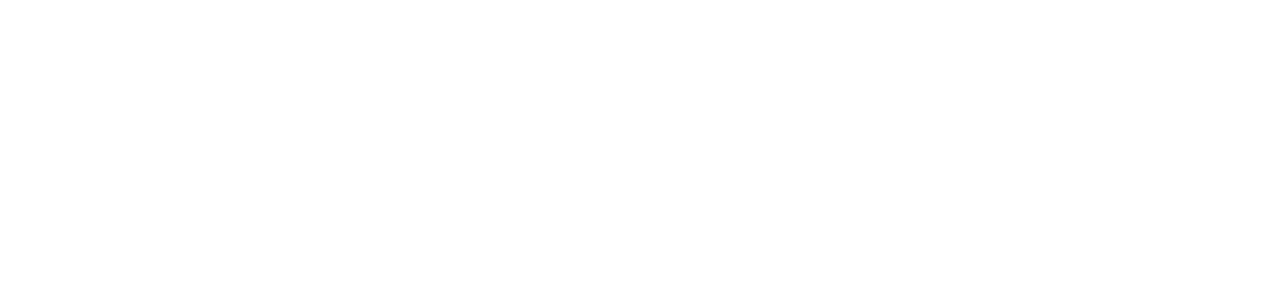
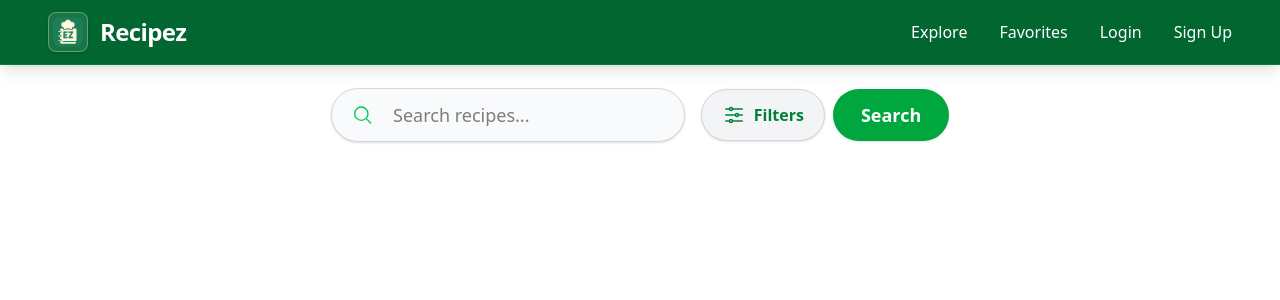
Before and after one commit to Frozenlnferno/RecipEZ-Frontend, a React (Vite) app: page /results in a window 1280 px wide. Before the commit this address had no page. Shown: the top 300 px of the page. Built offline with nearby package versions, Linux system fonts and the light colour scheme.

Commit message:
Started working on search features

```diff
--- a/src/App.jsx
+++ b/src/App.jsx
@@ -4,7 +4,7 @@ import { Routes, Route, Navigate } from 'react-router-dom';
 import LandingPage from './pages/Landing/LandingPage.jsx';
 import LoginPage from './pages/Login/LoginPage.jsx';
 import SignUpPage from './pages/SignUp/SignUpPage.jsx';
-import ExplorePage from './pages/Explore/ExplorePage.jsx';
+import ResultsPage from './pages/Explore/ResultsPage.jsx';
 import SearchPage from './pages/Explore/SearchPage.jsx';
 import PopularPage from './pages/RecipeSection/PopularPage.jsx';
 import RecipePage from './pages/RecipeSection/RecipePage.jsx';
@@ -16,7 +16,7 @@ function App() {
             <Route path="/landing" element={ <LandingPage />} />
             <Route path="/login" element={ <LoginPage /> } />
             <Route path="/signup" element={ <SignUpPage /> } />
-            <Route path="/explore" element={ <ExplorePage /> } />
+            <Route path="/results" element={ <ResultsPage /> } />
             <Route path="/search" element={ <SearchPage /> } />
             <Route path="/recipes/:id" element={ <RecipePage /> } />
             <Route path="/favorites" element={ <PopularPage /> } />
--- a/src/components/Explore/SearchBar.jsx
+++ b/src/components/Explore/SearchBar.jsx
@@ -1,14 +1,19 @@
 import { useState } from 'react';
 
-const SearchBar = ({ onSearch, onFilterClick }) => {
+const SearchBar = ({ handleSearch }) => {
     const [searchQuery, setSearchQuery] = useState("");
 
     const handleSubmit = (e) => {
         e.preventDefault();
         if (searchQuery.trim() !== "") {
             console.log(searchQuery);
+            handleSearch(searchQuery);
         }
     };
+
+    const onFilterClick = () => {
+
+    }
 
     return (
         <form onSubmit={handleSubmit} className="w-full max-w-2xl flex flex-col sm:flex-row items-center gap-4 py-2 px-2 ">
--- a/src/pages/Explore/ExplorePage.jsx
+++ /dev/null
@@ -1,18 +0,0 @@
-import { useLocation, useNavigate } from "react-router-dom";
-import Navbar from "../../components/Navbar/Navbar.jsx";
-import SearchBar from "../../components/Explore/SearchBar.jsx";
-
-const ExplorePage = () => {
-  return (
-    <>
-        <Navbar />
-        <div className="pt-16 min-h-screen flex items-center flex-col">
-            <div className="m-4">
-                <SearchBar />
-            </div>
-        </div>
-    </>
-  );
-};
-
-export default ExplorePage;
--- /dev/null
+++ b/src/pages/Explore/ResultsPage.jsx
@@ -0,0 +1,35 @@
+import { useLocation, useNavigate } from "react-router-dom";
+import { useState, useEffect } from "react";
+
+import Navbar from "../../components/Navbar/Navbar.jsx";
+import SearchBar from "../../components/Explore/SearchBar.jsx";
+import queryHelpers from "../../utils/queryHelpers.js";
+
+const ResultsPage = () => {
+    const navigate = useNavigate();
+    const location = useLocation();
+    const [filters, setFilters] = useState(queryHelpers.parse(location.search));
+
+    useEffect(() => {
+        setFilters(queryHelpers.parse(location.search));
+    }, [location.search]);
+
+    const handleSearch = (query) => {
+        const qs = queryHelpers.buildURL(query, filters);
+        console.log(query, " ", qs);
+        navigate(`/results?${qs}`);
+    }
+
+    return (
+        <>
+            <Navbar />
+            <div className="pt-16 min-h-screen flex items-center flex-col">
+                <div className="m-4">
+                    <SearchBar handleSearch={handleSearch}/>
+                </div>
+            </div>
+        </>
+    );
+};
+
+export default ResultsPage;
--- a/src/pages/Explore/SearchPage.jsx
+++ b/src/pages/Explore/SearchPage.jsx
@@ -4,11 +4,22 @@ import { useState, useEffect } from "react";
 import Navbar from "../../components/Navbar/Navbar.jsx";
 import SearchBar from "../../components/Explore/SearchBar.jsx";
 import RecipeSection from "../../components/Recipe/RecipeSection.jsx";
+import queryHelpers from "../../utils/queryHelpers.js";
 
 const SearchPage = () => {
+    const navigate = useNavigate();
+
     const [popular, setPopular] = useState([]);
-    const [popularIsLoading, setPopularIsLoading] = useState(true)
+    const [popularIsLoading, setPopularIsLoading] = useState(true);
     const [popularError, setPopularError] = useState(null);
+
+    const [filters, setFilters] = useState({
+        type: "",            // string or array for meal type
+        cuisine: [],         // array for multiple cuisines
+        diet: [],            // array for multiple diets
+        intolerances: [],    // array for intolerances
+        maxReadyTime: 0,     // number (minutes)
+    });
 
     useEffect(() => {
         const getPopular = async () => {
@@ -27,6 +38,12 @@ const SearchPage = () => {
         getPopular();
     }, [])
 
+    const handleSearch = (query) => {
+        const qs = queryHelpers.buildURL(query, filters);
+        console.log(query, " ", qs);
+        navigate(`/results?${qs}`);
+    }
+
     return (
         <>
             <Navbar />
@@ -36,7 +53,7 @@ const SearchPage = () => {
                         Search for your next favorite recipe!
                     </h1>
                     <p> Use our AI assisted search to find your favorite recipes! </p>
-                    <SearchBar />
+                    <SearchBar handleSearch={handleSearch}/>
                 </div>
                 <div className="px-10 w-full">
                     <div className="rounded border-t border-1 border-gray-400 w-full"></div>
--- /dev/null
+++ b/src/utils/queryHelpers.js
@@ -0,0 +1,37 @@
+// Helper to build query string from filters and search
+const buildURL = (query, filters) => {
+    const params = new URLSearchParams();
+    if (query) params.append('query', query);
+    if (filters.type) params.append('type', filters.type);
+    if (filters.cuisine && filters.cuisine.length)
+        filters.cuisine.forEach(c => params.append('cuisine', c));
+    if (filters.diet && filters.diet.length)
+        filters.diet.forEach(d => params.append('diet', d));
+    if (filters.intolerances && filters.intolerances.length)
+        filters.intolerances.forEach(i => params.append('intolerances', i));
+    if (filters.maxReadyTime) params.append('maxReadyTime', filters.maxReadyTime);
+    return params.toString();
+};
+
+const parse = (search, ) => {
+    const params = new URLSearchParams(search);
+
+    // For single-value filters
+    const query = params.get("query") || "";
+    const type = params.get("type") || "";
+    const maxReadyTime = params.get("maxReadyTime") || "";
+
+    // For multi-value filters (e.g., cuisine, diet, intolerances)
+    const cuisine = params.getAll("cuisine");
+    const diet = params.getAll("diet");
+    const intolerances = params.getAll("intolerances");
+
+    return { query, type, cuisine, diet, intolerances, maxReadyTime };
+};
+
+const queryHelpers = {
+    buildURL,
+    parse
+}
+
+export default queryHelpers;
```
